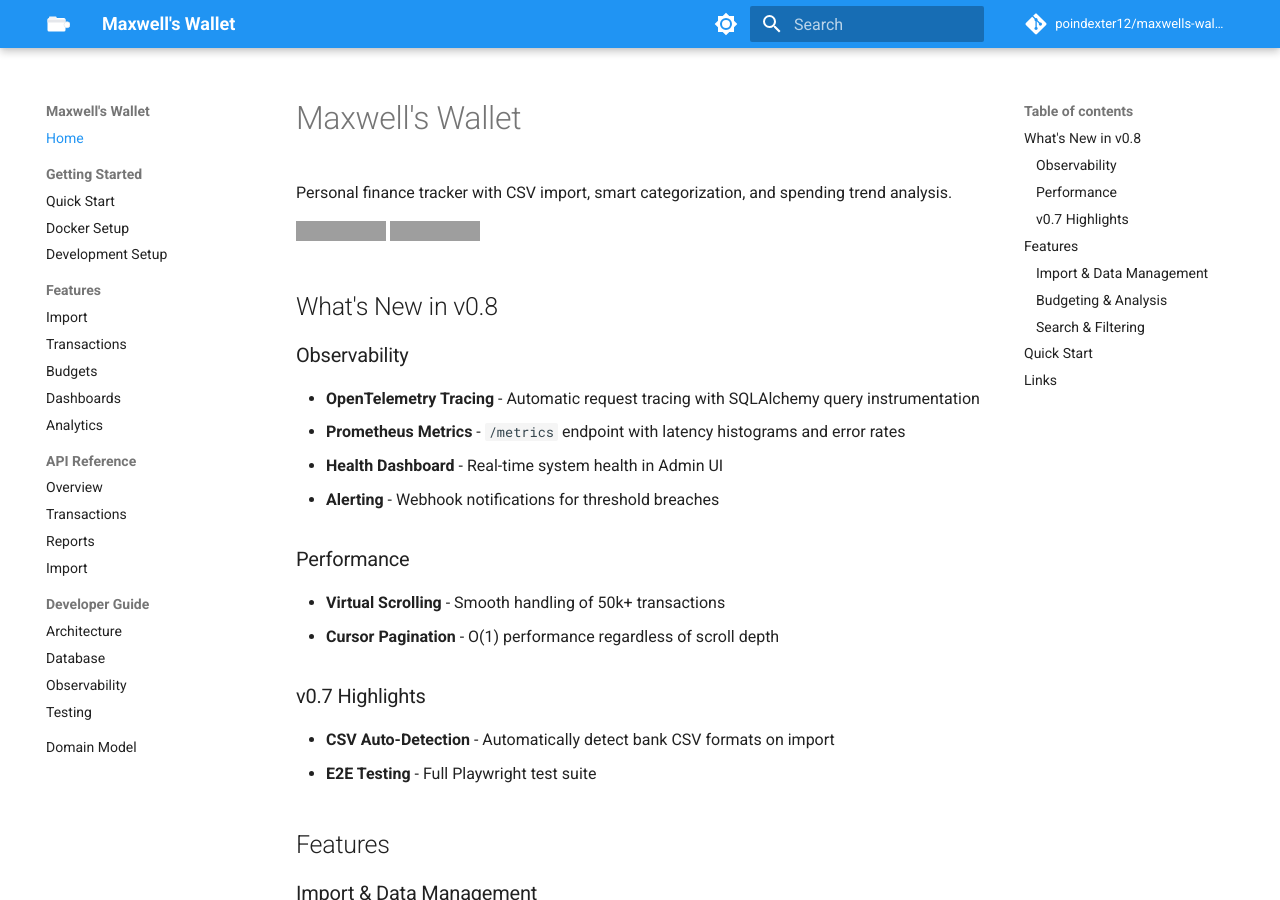
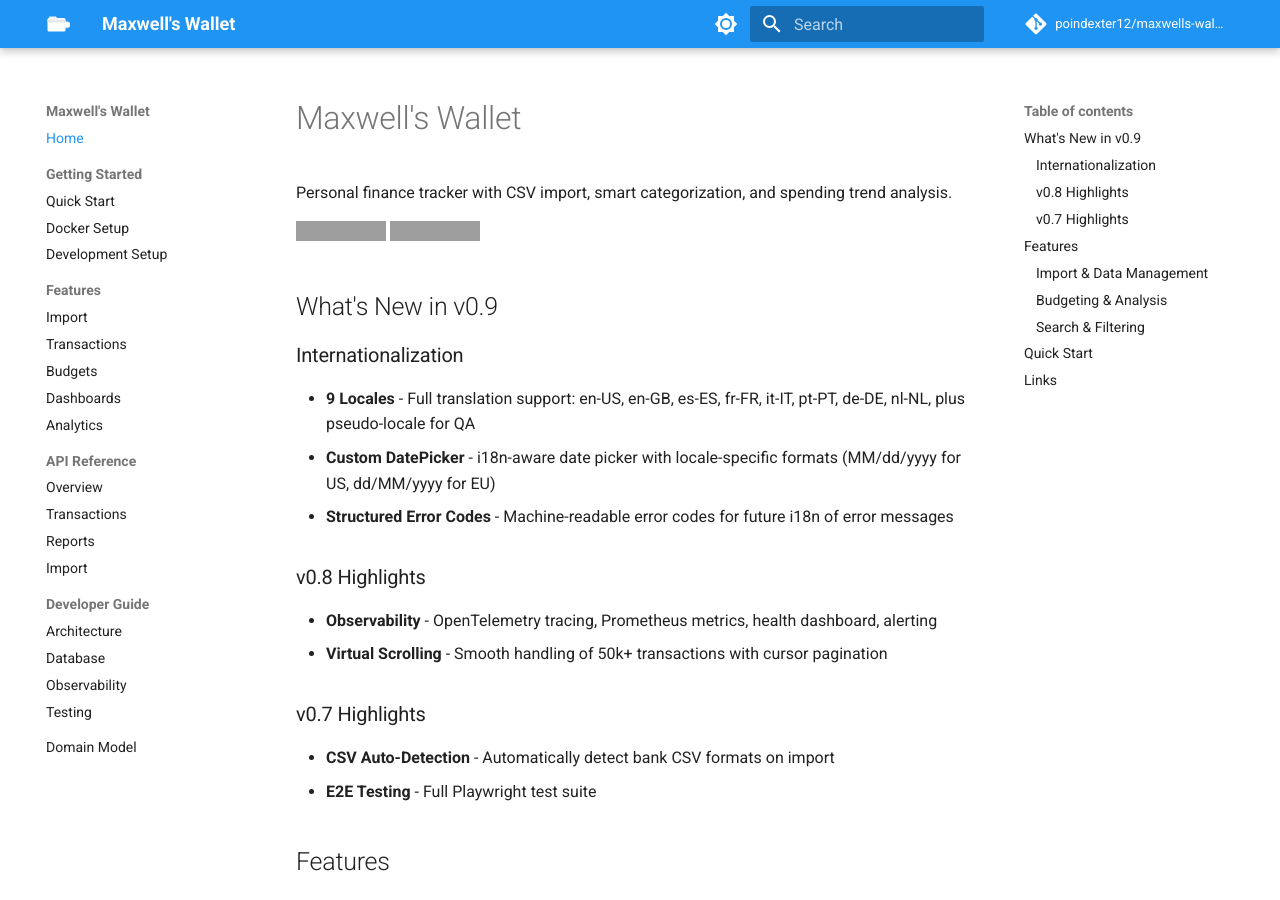
Before and after one commit to poindexter12/maxwells-wallet, an MkDocs documentation site: the page built from docs-site/index.md, in a window 1280 px wide and 900 px high. Built offline with MkDocs 1.6.1 and Material for MkDocs 9.7.7, drawn with Linux system fonts in a browser that asks for light colours; comment, search, counter and statistics services are not loaded; grey boxes are pictures that could not be loaded.

Commit message:
docs: fix package manager refs and update What's New to v0.9
- Fix pnpm → npm references in architecture.md, development.md, testing.md
- Update index.md What's New section from v0.8 to v0.9
- Add i18n features: 9 locales, custom DatePicker, structured error codes

```diff
--- a/docs-site/index.md
+++ b/docs-site/index.md
@@ -5,17 +5,16 @@ Personal finance tracker with CSV import, smart categorization, and spending tre
 [![CI](https://github.com/poindexter12/maxwells-wallet/actions/workflows/ci.yml/badge.svg)](https://github.com/poindexter12/maxwells-wallet/actions/workflows/ci.yml)
 [![Release](https://img.shields.io/github/v/release/poindexter12/maxwells-wallet?label=release)](https://github.com/poindexter12/maxwells-wallet/releases)
 
-## What's New in v0.8
+## What's New in v0.9
 
-### Observability
-- **OpenTelemetry Tracing** - Automatic request tracing with SQLAlchemy query instrumentation
-- **Prometheus Metrics** - `/metrics` endpoint with latency histograms and error rates
-- **Health Dashboard** - Real-time system health in Admin UI
-- **Alerting** - Webhook notifications for threshold breaches
+### Internationalization
+- **9 Locales** - Full translation support: en-US, en-GB, es-ES, fr-FR, it-IT, pt-PT, de-DE, nl-NL, plus pseudo-locale for QA
+- **Custom DatePicker** - i18n-aware date picker with locale-specific formats (MM/dd/yyyy for US, dd/MM/yyyy for EU)
+- **Structured Error Codes** - Machine-readable error codes for future i18n of error messages
 
-### Performance
-- **Virtual Scrolling** - Smooth handling of 50k+ transactions
-- **Cursor Pagination** - O(1) performance regardless of scroll depth
+### v0.8 Highlights
+- **Observability** - OpenTelemetry tracing, Prometheus metrics, health dashboard, alerting
+- **Virtual Scrolling** - Smooth handling of 50k+ transactions with cursor pagination
 
 ### v0.7 Highlights
 - **CSV Auto-Detection** - Automatically detect bank CSV formats on import
```
Also changed, not shown: docs-site/developer/architecture.md (+1 -1 lines), docs-site/developer/testing.md (+3 -3 lines), docs-site/getting-started/development.md (+2 -2 lines).
